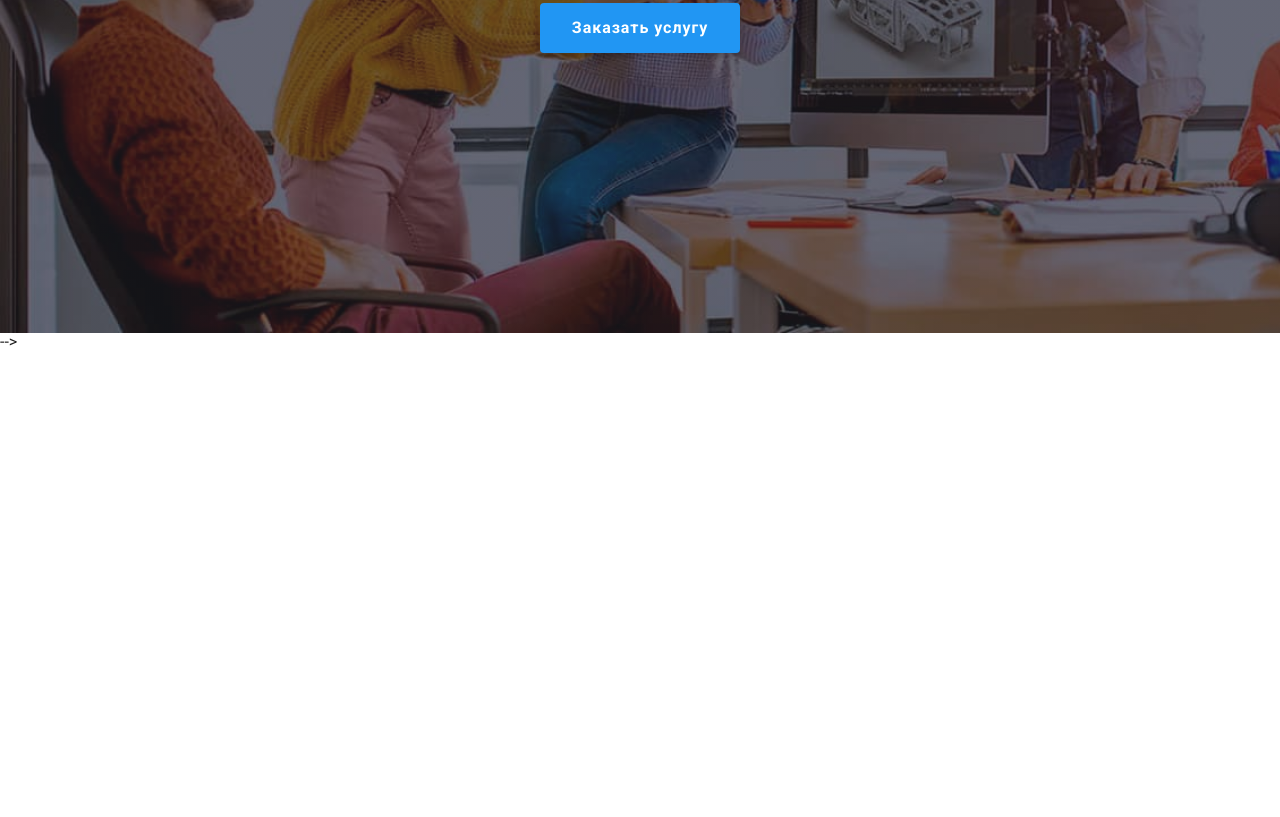
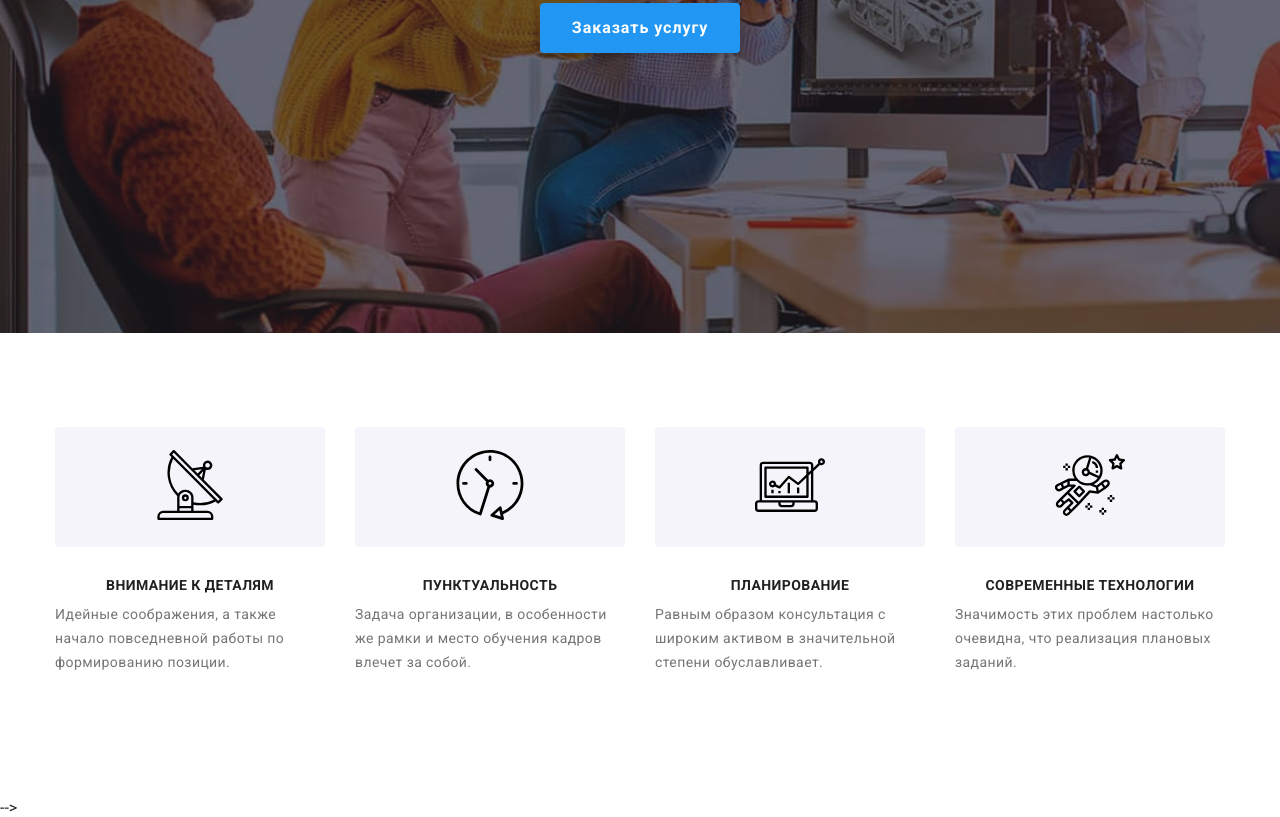
Before and after one commit to Blossom0204/goit-markup-hw-08, a plain HTML site: page index.html in a window 1280 px wide. Shown: the part 347-1164 px from the top of the page. Before the commit the page ends 800 px from the top, so only its background shows below. Drawn offline with nearby package versions, Linux system fonts and the light colour scheme.

Commit message:
Адаптивная верстка особенности для мобильной версии

```diff
--- a/index.html
+++ b/index.html
@@ -47,8 +47,8 @@
         <button class="hero-button" type="button" data-modal-open>Заказать услугу</button>
         </div>
             </section>
-            <!--Особенности-->
-           <!-- <section class="features">
+            <!-- Особенности-->
+           <section class="features">
                 <div class="container">
                 <ul class="features-items">
                     <li class="features-items-link">
@@ -80,7 +80,7 @@
                     </li>
                 </ul>
                 </div>
-           </section> -->
+           </section>
            <!--Чем занимаемся-->
            <!-- <section class="work">
             <div class="container">
--- a/sass/base/_container.scss
+++ b/sass/base/_container.scss
@@ -1,27 +1,22 @@
 .container {
   width: 100%;
   padding: 0 15px;
+  margin: 0 auto;
 }
 @media screen and (min-width: 480px) {
   .container {
     max-width: 480px;
-    padding: 0 15px;
-    margin: 0 auto;
   }
 }
 
 @media screen and (min-width: 768px) {
   .container {
     max-width: 768px;
-    padding: 0 15px;
-    margin: 0 auto;
   }
 }
 
 @media screen and (min-width: 1200px) {
   .container {
     max-width: 1200px;
-    padding: 0 15px;
-    margin: 0 auto;
   }
 }
--- a/sass/components/_features.scss
+++ b/sass/components/_features.scss
@@ -1,15 +1,11 @@
 .features {
-  min-height: 101px;
-  padding-bottom: 94px;
-  padding-top: 94px;
-}
-.features-items {
-  display: flex;
+  padding-bottom: 60px;
+  padding-top: 60px;
 }
 .features-items-link {
-  width: 270px;
+  max-width: 450px;
   &:not(:last-child) {
-    margin-right: 30px;
+    margin-bottom: 30px;
   }
 }
 .features-bg {
@@ -24,15 +20,77 @@
 .features-link-title {
   font-weight: 700;
   font-size: 14px;
-  line-height: 1.172;
+  line-height: 1.142;
   letter-spacing: 0.03em;
   text-transform: uppercase;
+  text-align: center;
 }
 .features-link-text {
   padding-top: 10px;
   font-weight: 400;
   font-size: 14px;
-  line-height: 1.52;
+  line-height: 1.714;
   letter-spacing: 0.03em;
   color: $text-color;
 }
+@media screen and (min-width: 768px) {
+  .features-items {
+    display: flex;
+    flex-wrap: wrap;
+  }
+}
+
+@media screen and (min-width: 1200px) {
+  .features {
+    padding-top: 94px;
+    padding-bottom: 94px;
+  }
+  .features-items {
+    display: flex;
+  }
+  .features-items-link {
+    width: 270px;
+    &:not(:last-child) {
+      margin-right: 30px;
+    }
+  }
+}
+
+// .features {
+//   min-height: 101px;
+//   padding-bottom: 94px;
+//   padding-top: 94px;
+// }
+// .features-items {
+//   display: flex;
+// }
+// .features-items-link {
+//   width: 270px;
+//   &:not(:last-child) {
+//     margin-right: 30px;
+//   }
+// }
+// .features-bg {
+//   display: flex;
+//   justify-content: center;
+//   align-items: center;
+//   min-height: 120px;
+//   margin-bottom: 30px;
+//   background-color: #f5f4fa;
+//   border-radius: 4px;
+// }
+// .features-link-title {
+//   font-weight: 700;
+//   font-size: 14px;
+//   line-height: 1.172;
+//   letter-spacing: 0.03em;
+//   text-transform: uppercase;
+// }
+// .features-link-text {
+//   padding-top: 10px;
+//   font-weight: 400;
+//   font-size: 14px;
+//   line-height: 1.52;
+//   letter-spacing: 0.03em;
+//   color: $text-color;
+// }
```
Also changed, not shown: css/main.css, css/main.min.css, css/portfolio.css, css/portfolio.min.css, 4 other files.
